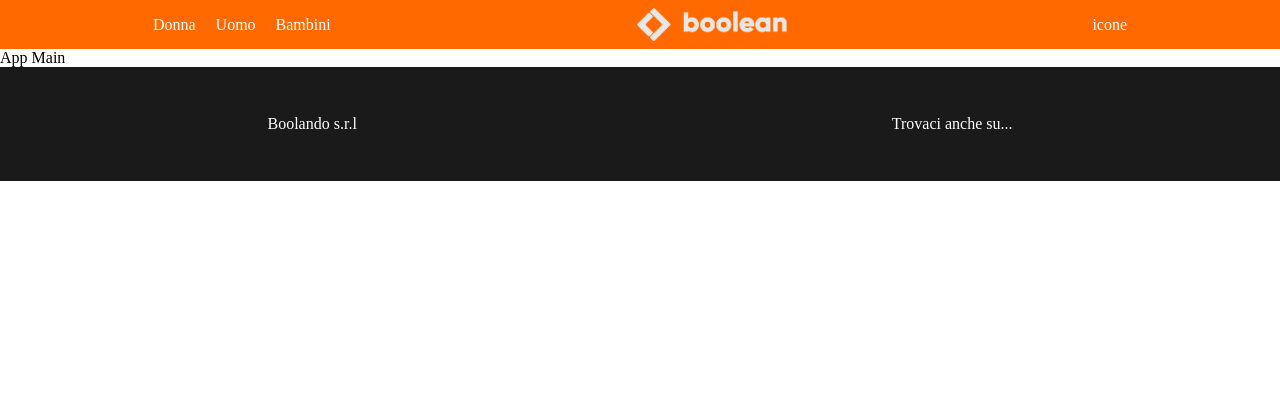
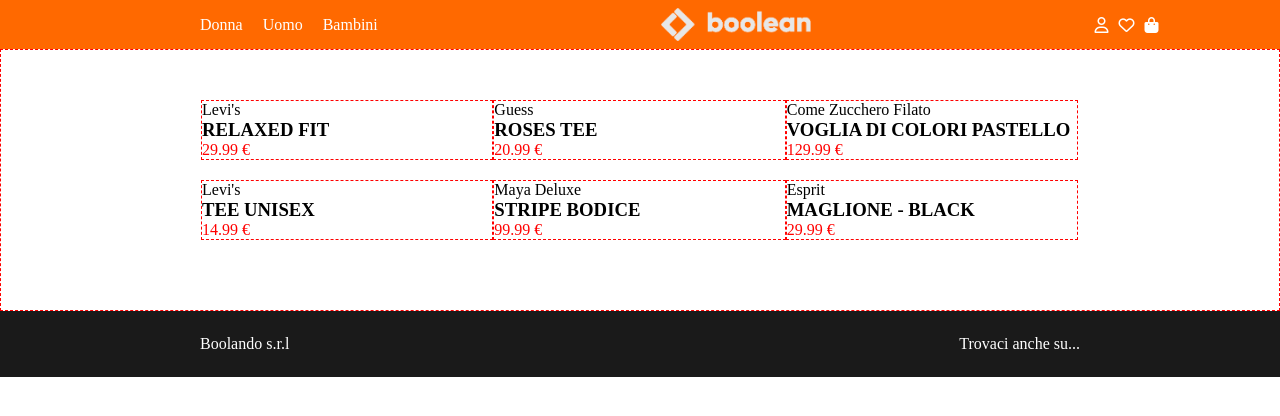
Before and after one commit to azizafarooq/vite-boolando, a Vue app: page / in a window 1280 px wide. Shown: the top 416 px of the page. Built offline with nearby package versions, Linux system fonts and the light colour scheme.

Commit message:
feat: App components

```diff
--- a/package.json
+++ b/package.json
@@ -9,6 +9,7 @@
     "preview": "vite preview"
   },
   "dependencies": {
+    "@fortawesome/fontawesome-free": "^6.5.1",
     "vue": "^3.4.15"
   },
   "devDependencies": {
--- a/src/components/AppFooter.vue
+++ b/src/components/AppFooter.vue
@@ -13,12 +13,14 @@
         <div>Trovaci anche su...</div>
     </footer>
 </template>
-<style scoped>
+<style scoped lang="scss">
 footer {
     color: white;
     background-color: hsl(0deg 0% 10.2%);
     display: flex;
-    justify-content: space-around;
-    padding: 3rem 0;
+    padding: 1.5rem 200px;
+    margin-top: auto;
+    align-items: center;
+    justify-content: space-between;
 }
 </style>
--- a/src/components/AppHeader.vue
+++ b/src/components/AppHeader.vue
@@ -25,30 +25,41 @@
 <template>
     <header>
         <ul>
-            <li v-for="link in links"> {{ link.text }}</li>
+            <li v-for="link in links">
+                <a :href="link.url">
+                    {{ link.text }}
+                </a>
+            </li>
         </ul>
         <img src="../assets/img/boolean-logo.png" alt="">
-        <div>
-            icone
+        <div class="icons">
+            <i class="fa-regular fa-user"></i>
+            <i class="fa-regular fa-heart"></i>
+            <i class="fa-solid fa-bag-shopping"></i>
         </div>
     </header>
 </template>
 <style scoped lang="scss">
-ul {
-    display: flex;
-    gap: 20px;
-}
-
 header {
     color: white;
     background-color: hsl(24.71deg 100% 50%);
     display: flex;
-    justify-content: space-around;
     align-items: center;
-    padding: 0.5rem 0;
+    padding: 0.5rem 200px;
+    gap: calc(100% / 3 - 10px);
 
     img {
         width: 150px;
     }
+
+    ul {
+        display: flex;
+        gap: 20px;
+    }
+
+    .icons {
+        display: flex;
+        gap: 10px;
+    }
 }
 </style>
--- a/src/components/AppMain.vue
+++ b/src/components/AppMain.vue
@@ -2,12 +2,142 @@
 export default {
     data() {
         return {
+            cards: [
+                {
+                    id: 1,
+                    frontImage: '1.webp',
+                    backImage: '1b.webp',
+                    brand: "Levi's",
+                    name: 'Relaxed Fit',
+                    price: 29.99,
+                    isInFavorites: true,
+                    badges: [
+                        {
+                            type: 'tag',
+                            value: 'Sostenibilità',
+                        },
+                        {
+                            type: 'discount',
+                            value: '-50%',
+                        },
+                    ],
+                },
+                {
+                    id: 2,
+                    frontImage: '2.webp',
+                    backImage: '2b.webp',
+                    brand: 'Guess',
+                    name: 'Roses Tee',
+                    price: 20.99,
+                    isInFavorites: true,
+                    badges: [
+                        {
+                            type: 'discount',
+                            value: '-30%',
+                        },
+                    ],
+                },
+                {
+                    id: 3,
+                    frontImage: '3.webp',
+                    backImage: '3b.webp',
+                    brand: 'Come Zucchero Filato',
+                    name: 'Voglia di colori pastello',
+                    price: 129.99,
+                    isInFavorites: false,
+                    badges: [
+                        {
+                            type: 'discount',
+                            value: '-30%',
+                        },
+                    ],
+                },
+                {
+                    id: 4,
+                    frontImage: '4.webp',
+                    backImage: '4b.webp',
+                    brand: "Levi's",
+                    name: 'Tee Unisex',
+                    price: 14.99,
+                    isInFavorites: false,
+                    badges: [
+                        {
+                            type: 'tag',
+                            value: 'Sostenibilità',
+                        },
+                        {
+                            type: 'discount',
+                            value: '-50%',
+                        },
+                    ],
+                },
+                {
+                    id: 5,
+                    frontImage: '5.webp',
+                    backImage: '5b.webp',
+                    brand: 'Maya Deluxe',
+                    name: 'Stripe Bodice',
+                    price: 99.99,
+                    isInFavorites: true,
+                    badges: [
+                        {
+                            type: 'tag',
+                            value: 'Sostenibilità',
+                        },
+                        {
+                            type: 'discount',
+                            value: '-50%',
+                        },
+                    ],
+                },
+                {
+                    id: 6,
+                    frontImage: '6.webp',
+                    backImage: '6b.webp',
+                    brand: 'Esprit',
+                    name: 'Maglione - Black',
+                    price: 29.99,
+                    isInFavorites: true,
+                    badges: [
+                        {
+                            type: 'tag',
+                            value: 'Sostenibilità',
+                        },
+                    ],
+                },
+            ]
 
         }
     }
 }
 </script>
 <template>
-    <div>App Main</div>
+    <main class="container">
+        <div v-for="product in cards" class="card">
+            <div>
+                <p> {{ product.brand }} </p>
+                <h3>{{ product.name.toUpperCase() }}</h3>
+                <p class="price">{{ product.price }} €</p>
+            </div>
+        </div>
+    </main>
 </template>
-<style scoped></style>
+<style scoped lang="scss">
+.container {
+    display: flex;
+    margin: auto;
+    padding: 50px 200px;
+    border: 1px dashed red;
+    flex-wrap: wrap;
+
+    .card {
+        width: 33.3%;
+        border: 1px dashed red;
+        margin-bottom: 20px;
+    }
+
+    .price {
+        color: red;
+    }
+}
+</style>
--- a/src/main.js
+++ b/src/main.js
@@ -2,3 +2,4 @@
 import App from './App.vue'
 
 createApp(App).mount('#app')
+import '@fortawesome/fontawesome-free/css/all.css';
--- a/src/styles/general.scss
+++ b/src/styles/general.scss
@@ -12,6 +12,11 @@
     box-sizing: border-box;
 }
 
+a {
+    text-decoration: none;
+    color: inherit;
+}
+
 ul {
     list-style: none;
 }
```
Also changed, not shown: 1 other file (tests, documents, lock files or other folders).
